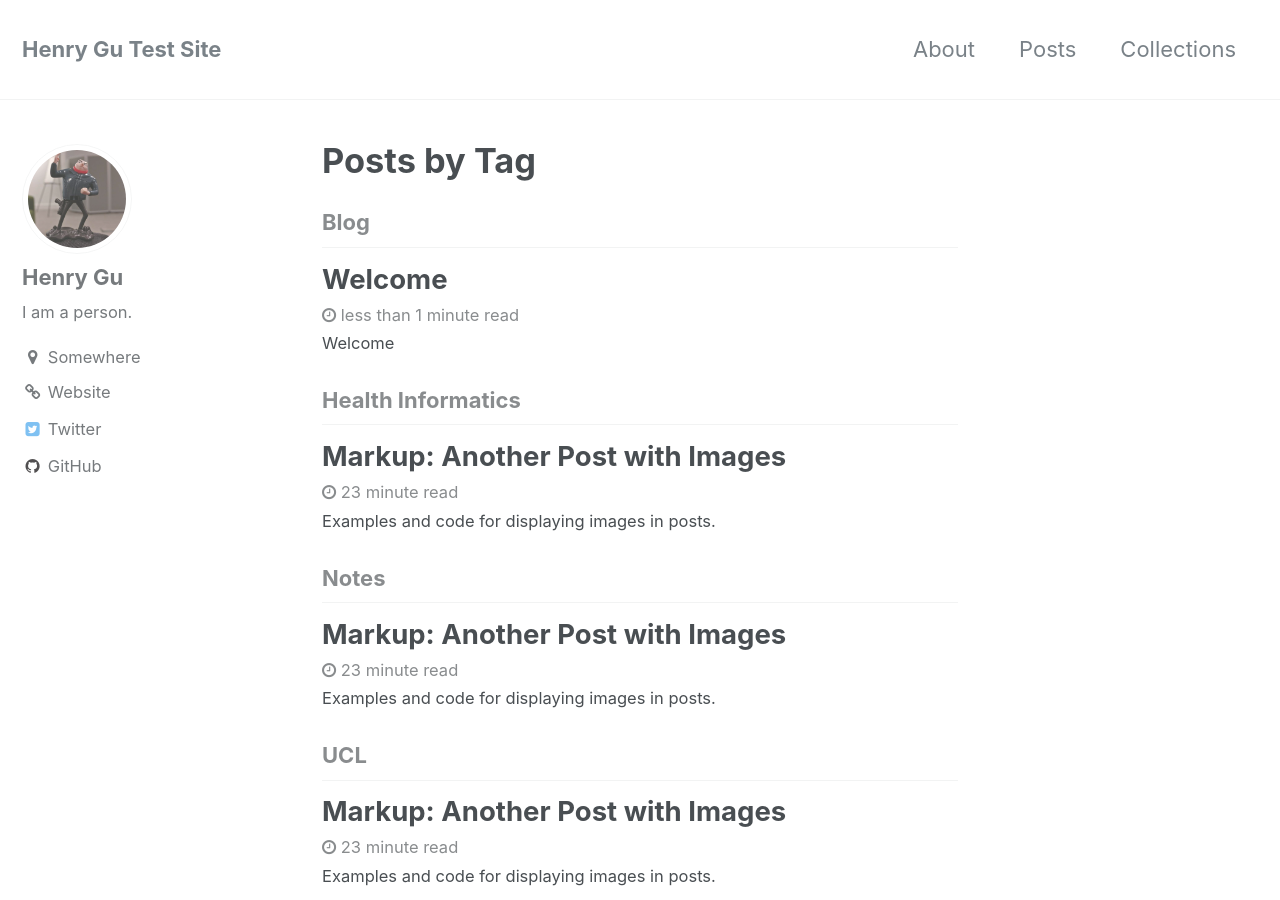
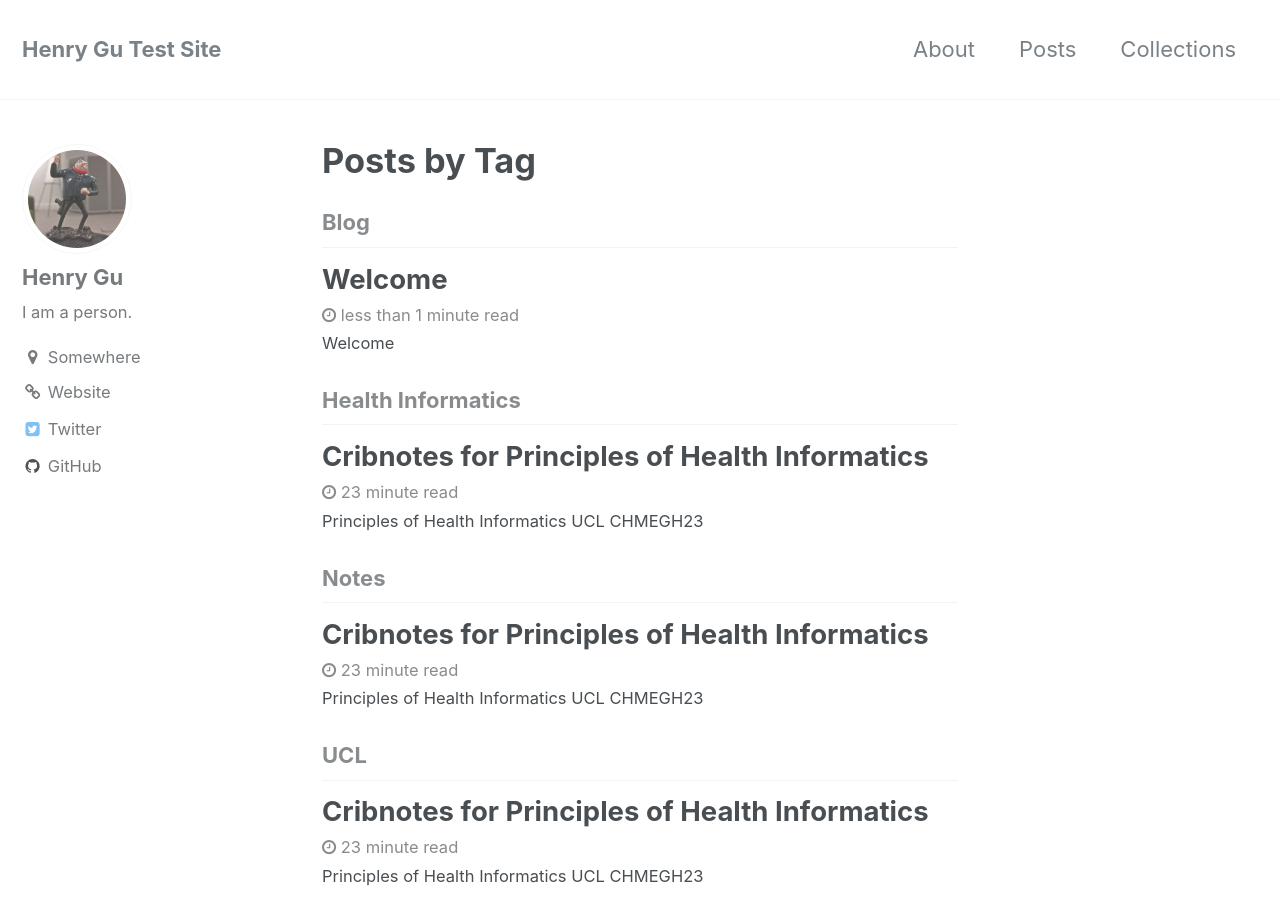
Before and after one commit to henryygu/henryygu.github.io, a Jekyll site: the page built from _pages/tag-archive.html, in a window 1280 px wide and 900 px high. Built offline with Jekyll 4.4.1, drawn with Linux system fonts in a browser that asks for light colours.

Commit message:
Update 2017-11-03-Cribnotes.md

```diff
--- a/_posts/2017-11-03-Cribnotes.md
+++ b/_posts/2017-11-03-Cribnotes.md
@@ -1,6 +1,6 @@
 ---
-title: "Markup: Another Post with Images"
-excerpt: "Examples and code for displaying images in posts."
+title: "Cribnotes for Principles of Health Informatics"
+excerpt: "Principles of Health Informatics UCL CHMEGH23"
 header:
   teaser: "http://farm9.staticflickr.com/8426/7758832526_cc8f681e48_c.jpg"
 tags:
@@ -274,7 +274,11 @@ Attributes are unique distinguishing characteristics of the entity. Eg patient -
 
 Decision trees: Associate each outcome with a value or utility (dotted square)
 Calculate probability of each outcome (square underneath name)
-(insert images)
+<figure>
+ <a href="/assets/images/decision1.jpg"><img src="/assets/images/decision1.jpg"></a>
+</figure>
+
+
 Then calculate the “expected utility” which is the utility of an outcome multiplied by its probability (circle)
 (insert images)
 Add up all the circles to get the “expected utility for each decision option
```
